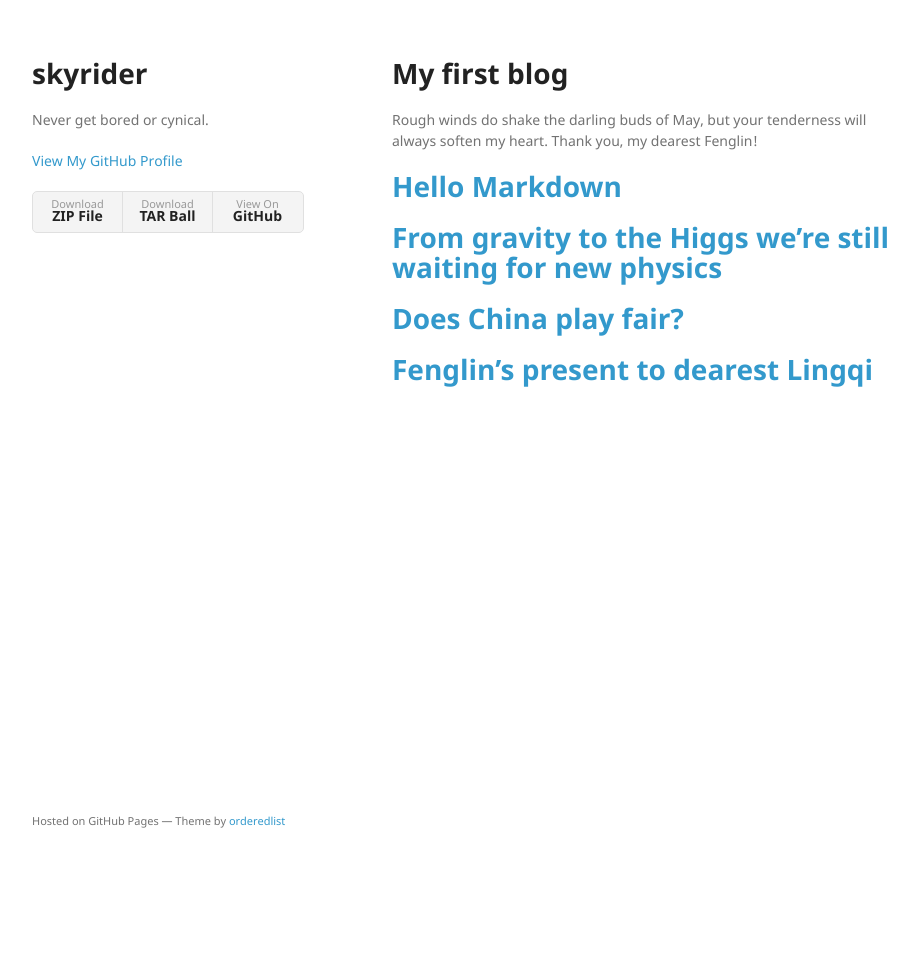
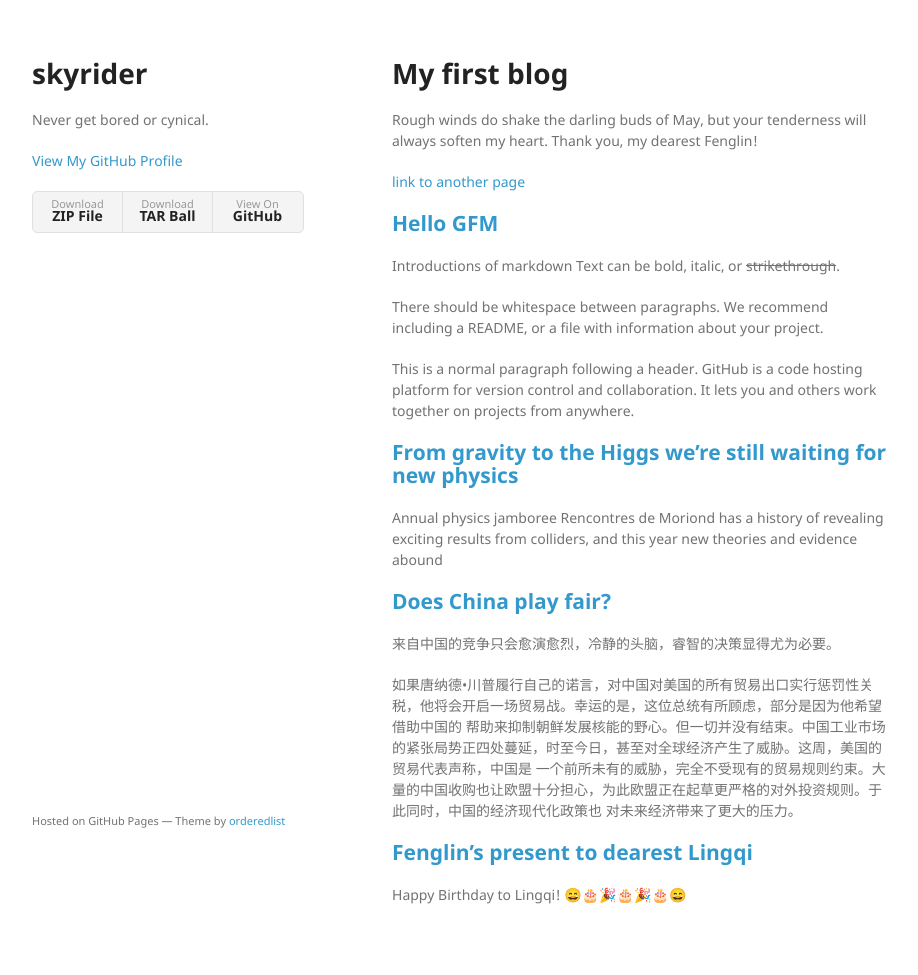
Before and after one commit to aladden/aladden.github.io, a Jekyll site: the page built from index.md, in a window 1280 px wide. Shown: the whole page, without its empty margins (178-1096 px from the left). Built offline with Jekyll 4.4.1, drawn with Linux system fonts in a browser that asks for light colours; emoji names are drawn with the system emoji font; our own code applies the rules of GitHub Pages for plain Markdown files; before the commit the page ends 900 px from its top, so only the background shows below that.

Commit message:
Update index.md

```diff
--- a/index.md
+++ b/index.md
@@ -6,13 +6,35 @@ layout: default
 
 Rough winds do shake the darling buds of May, but your tenderness will always soften my heart. Thank you, my dearest Fenglin!
 
-# [][2][Hello Markdown][1]
+[link to another page][2]
 
-# [][2][From gravity to the Higgs we’re still waiting for new physics][3]
+[Hello GFM][1]
+---
+Introductions of markdown
+Text can be bold, italic, or ~~strikethrough~~.
 
-# [][2][Does China play fair?][4]
+There should be whitespace between paragraphs. We recommend including a README, or a file with information about your project.
 
-# [][2][Fenglin's present to dearest Lingqi][5]
+This is a normal paragraph following a header. GitHub is a code hosting platform for version control and collaboration. It lets you and others work together on projects from anywhere.
+<!-- more -->
+
+[From gravity to the Higgs we’re still waiting for new physics][3]
+---
+Annual physics jamboree Rencontres de Moriond has a history of revealing exciting results from colliders, and this year new theories and evidence abound
+<!-- more -->
+
+[Does China play fair?][4]
+---
+来自中国的竞争只会愈演愈烈，冷静的头脑，睿智的决策显得尤为必要。
+
+如果唐纳德•川普履行自己的诺言，对中国对美国的所有贸易出口实行惩罚性关税，他将会开启一场贸易战。幸运的是，这位总统有所顾虑，部分是因为他希望借助中国的 帮助来抑制朝鲜发展核能的野心。但一切并没有结束。中国工业市场的紧张局势正四处蔓延，时至今日，甚至对全球经济产生了威胁。这周，美国的贸易代表声称，中国是 一个前所未有的威胁，完全不受现有的贸易规则约束。大量的中国收购也让欧盟十分担心，为此欧盟正在起草更严格的对外投资规则。于此同时，中国的经济现代化政策也 对未来经济带来了更大的压力。
+<!-- more -->
+
+[Fenglin's present to dearest Lingqi][5]
+---
+Happy Birthday to Lingqi!
+:smile::birthday::tada::birthday::tada::birthday::smile:
+<!-- more -->
 
 [1]:	intro-of-markdown
 [2]:	another-page
```
